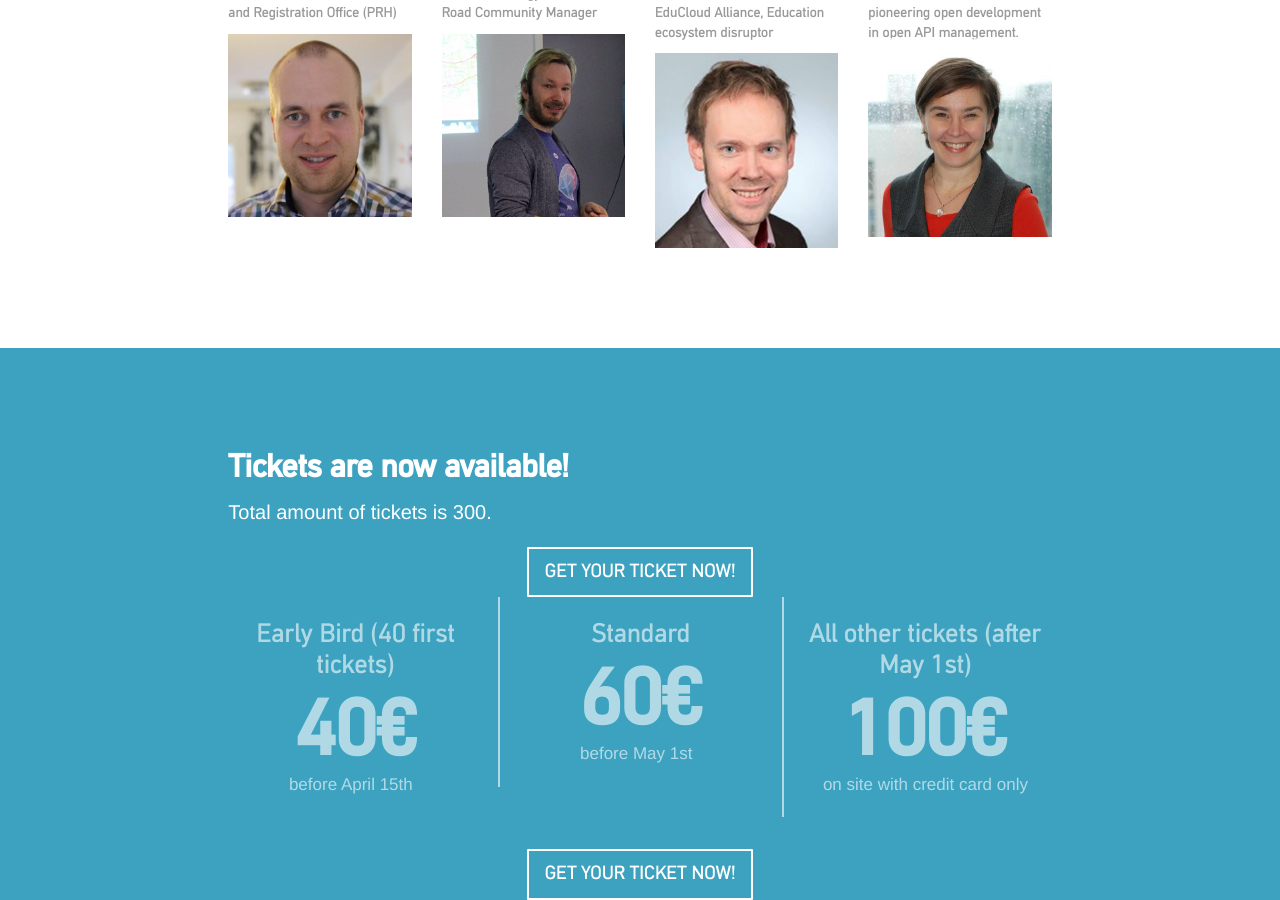
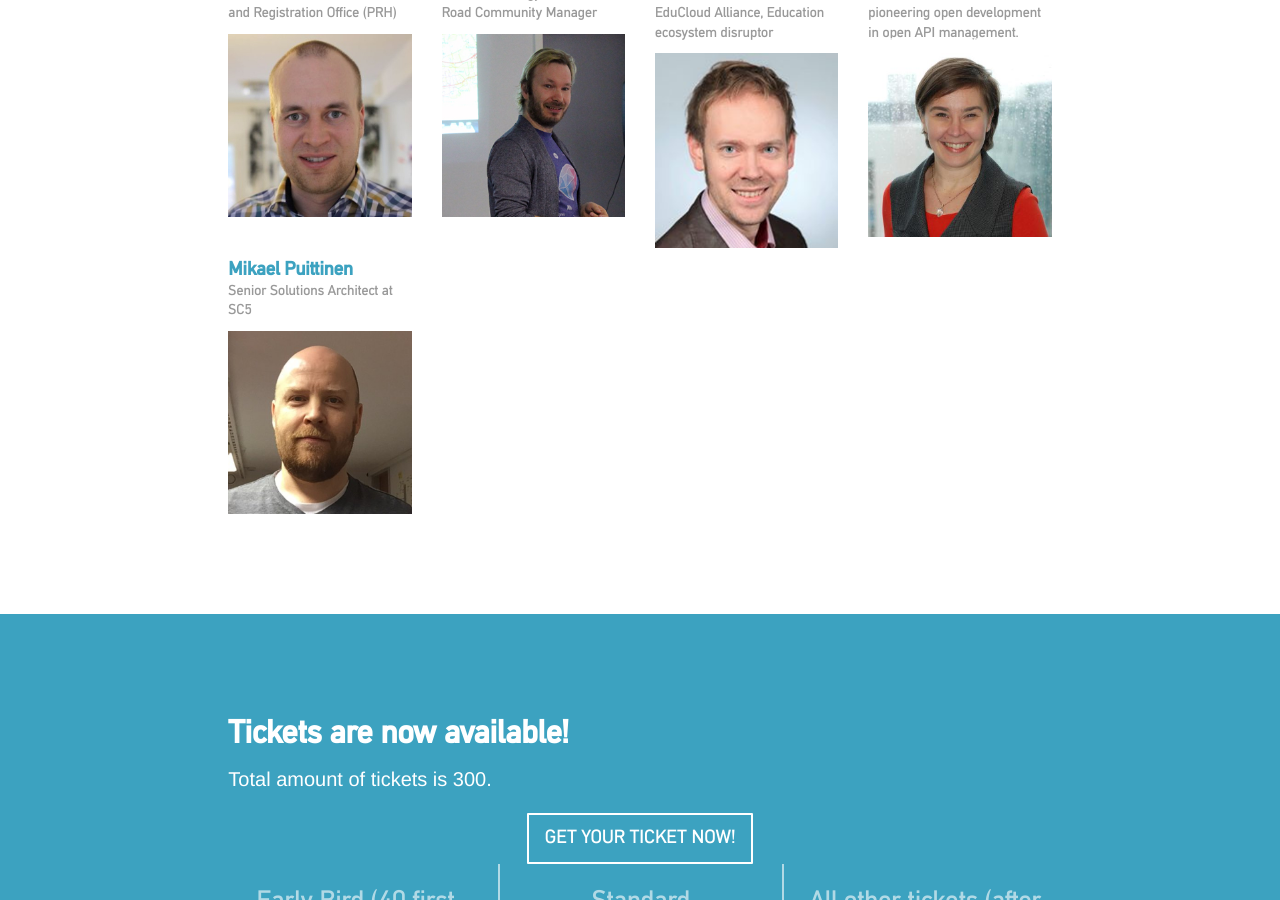
Before and after one commit to apidaysnordic/apidaysnordic.github.io, a Jekyll site: the page built from index.md, in a window 1280 px wide and 900 px high, scrolled down 4218 px. Built offline with Jekyll 4.4.1, drawn with Linux system fonts in a browser that asks for light colours; some web fonts are replaced; comment, search, counter and statistics services are not loaded.

Commit message:
Added Mikael P to frontpage

```diff
--- a/_layouts/default.html
+++ b/_layouts/default.html
@@ -296,6 +296,77 @@
 
                 </div>
 
+
+
+                <div class="row">
+
+                    <div class="col-xs-12 col-sm-6 col-md-4 col-lg-3">
+                        <div class="speaker">
+                            <a href="/2016/03/16/mikael-puittinen.html">
+                                <h4 class="speaker-profile">Mikael Puittinen<br><small>Senior Solutions Architect at SC5</small></h4>
+
+                                <div class="speaker-image">
+
+                                    <img src="/images/speakers/mikael-puittinen.png" style="max-width: 100%" />
+
+                                </div>
+                            </a>
+
+                        </div>
+                    </div>
+
+                    <!-- <div class="col-xs-12 col-sm-6 col-md-4 col-lg-3">
+                        <div class="speaker">
+                            <a href="/2016/02/26/karri-niemela.html">
+                                <h4 class="speaker-profile">Karri Niemelä<br><small>Chief Technology Officer / X-Road Community Manager</small></h4>
+
+                                <div class="speaker-image">
+
+                                    <img src="/images/speakers/karri.png" style="max-width: 100%" />
+
+                                </div>
+                            </a>
+
+                        </div>
+                    </div>
+
+
+                    <div class="col-xs-12 col-sm-6 col-md-4 col-lg-3">
+                        <div class="speaker">
+                            <a href="/2016/02/26/jussi-hurmola.html">
+                                <h4 class="speaker-profile">Jussi Hurmola<br><small>Chairman of the board, EduCloud Alliance, Education ecosystem disruptor</small></h4>
+
+                                <div class="speaker-image">
+
+                                    <img src="/images/speakers/jussi-hurmola.png" style="max-width: 100%" />
+
+                                </div>
+                            </a>
+
+                        </div>
+                    </div>
+
+
+		    <div class="col-xs-12 col-sm-6 col-md-4 col-lg-3">
+                        <div class="speaker">
+                            <a href="/2016/03/10/taija-bjorklund.html">
+                                <h4 class="speaker-profile">Taija Björklund<br><small>Product owner of APInf.io, pioneering open development in open API management. </small></h4>
+
+                                <div class="speaker-image">
+
+                                    <img src="/images/speakers/taija-bjorklund.png" style="max-width: 100%" />
+
+                                </div>
+                            </a>
+
+                        </div>
+                    </div> -->
+
+
+                </div>
+
+
+
             </div>
         </div>
 
```
Also changed, not shown: images/speakers/mikael-puittinen.jpg (added), images/speakers/mikael-puittinen.png (added).
